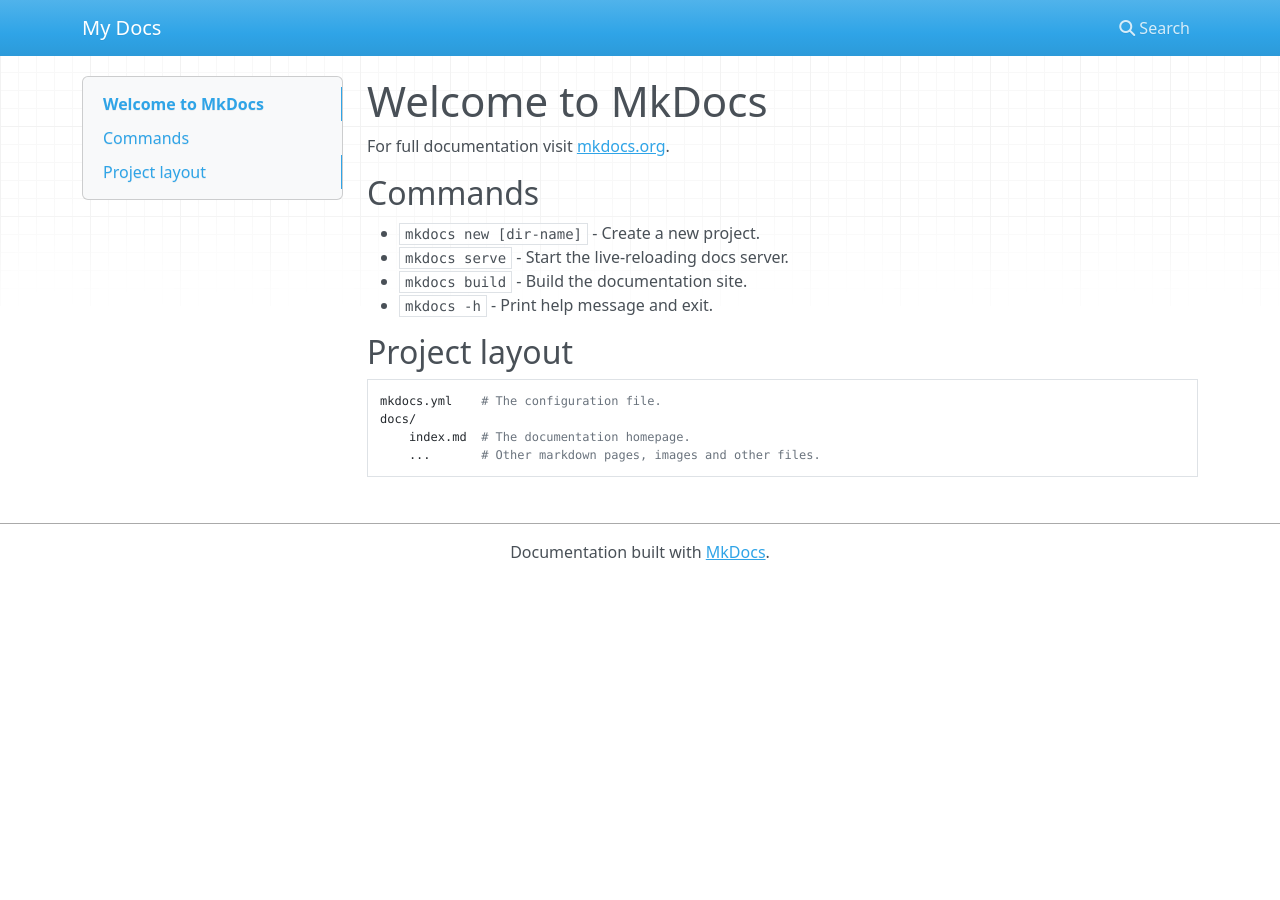
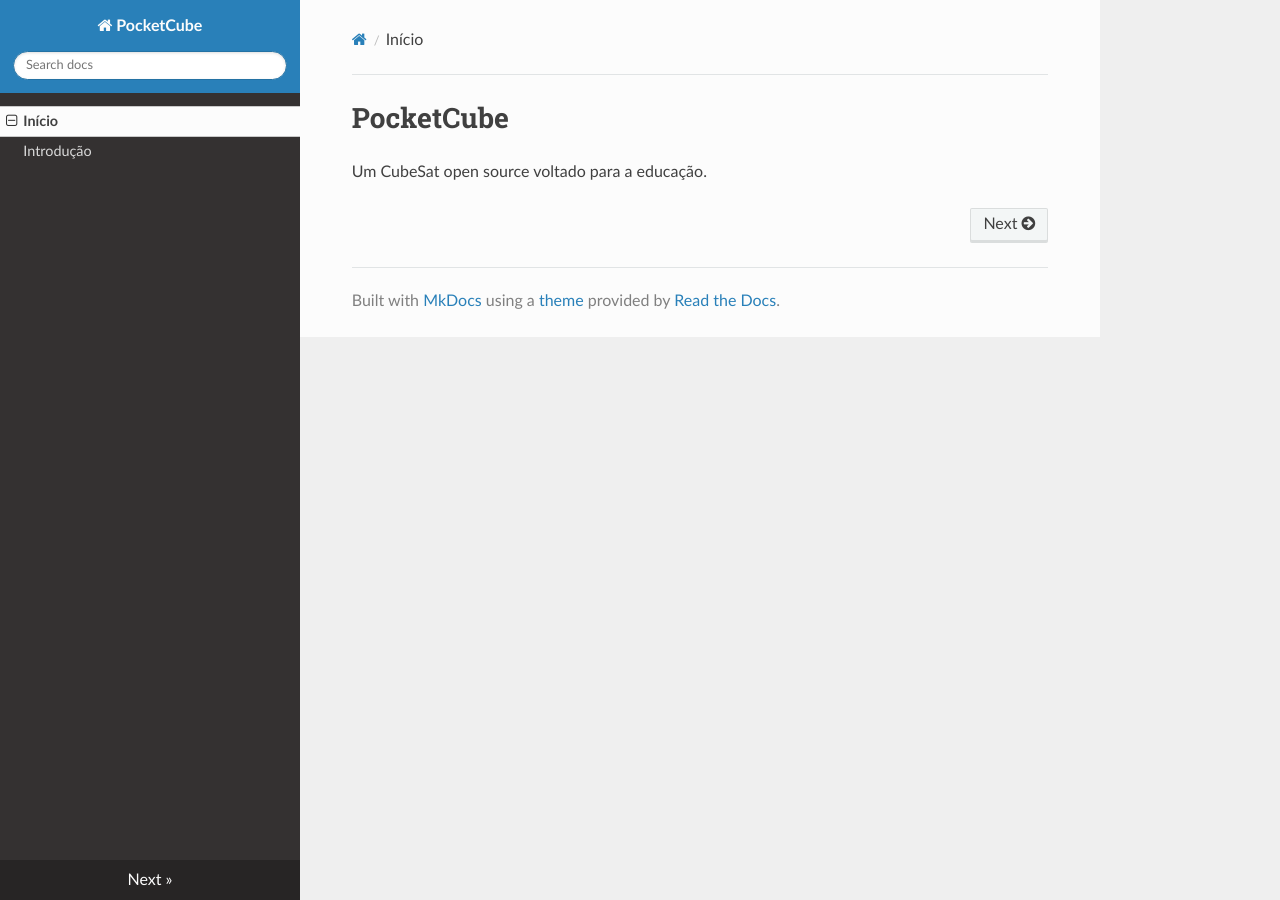
Before and after one commit to pocketcube/docs, an MkDocs documentation site: the page built from docs/index.md, in a window 1280 px wide. Built offline with MkDocs 1.6.1, drawn with Linux system fonts in a browser that asks for light colours; nearby versions of some CDN libraries.

Commit message:
adds intro

```diff
--- a/docs/index.md
+++ b/docs/index.md
@@ -1,17 +1,3 @@
-# Welcome to MkDocs
+# PocketCube
 
-For full documentation visit [mkdocs.org](https://www.mkdocs.org).
-
-## Commands
-
-* `mkdocs new [dir-name]` - Create a new project.
-* `mkdocs serve` - Start the live-reloading docs server.
-* `mkdocs build` - Build the documentation site.
-* `mkdocs -h` - Print help message and exit.
-
-## Project layout
-
-    mkdocs.yml    # The configuration file.
-    docs/
-        index.md  # The documentation homepage.
-        ...       # Other markdown pages, images and other files.
+Um CubeSat open source voltado para a educação.
--- a/mkdocs.yml
+++ b/mkdocs.yml
@@ -1 +1,7 @@
-site_name: My Docs
+site_name: PocketCube
+plugins:
+    - search
+theme: readthedocs
+nav:
+    - Início: index.md
+    - Introdução: intro/index.md
```
Also changed, not shown: docs/intro/index.md (added, +136 -0 lines), docs/intro/img/img1.png (added).
